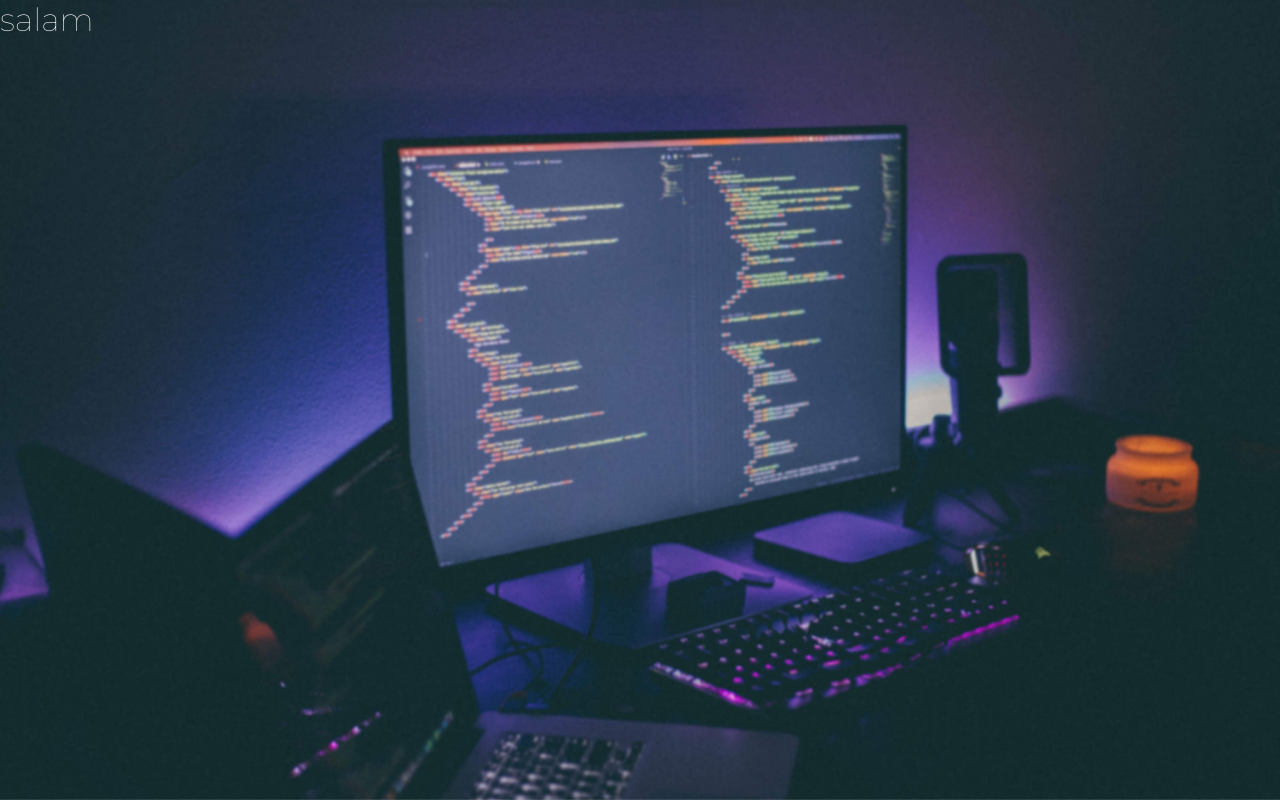
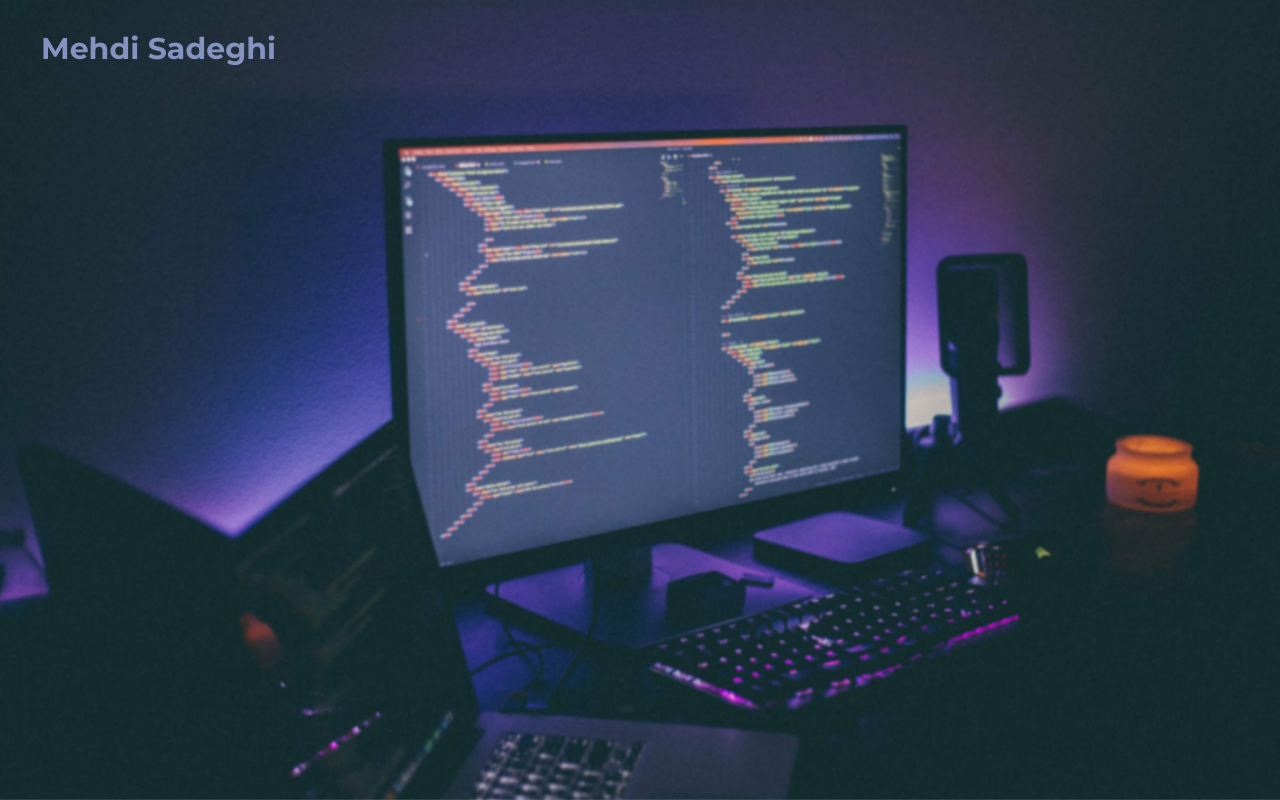
Before and after one commit to MahdiSadeghi26/vue-personal-website, a Vue app: page / in a window 1280 px wide. Built offline with nearby package versions, Linux system fonts and the light colour scheme.

Commit message:
layoting main container and styling title

```diff
--- a/src/App.vue
+++ b/src/App.vue
@@ -1,21 +1,38 @@
-<script setup></script>
+<script setup>
+
+</script>
 
 <template>
   <div class="container">
-    <h1 class="title">salam</h1>
+   <div class="leftSide"><h1>Mehdi Sadeghi</h1></div>
+   <div class="rightSide"></div>
   </div>
 </template>
 
 <style scoped lang="scss">
-.container {
-  background: url("/image/background.jpg") no-repeat fixed center;
-  background-size: cover;
-  width: 100vw;
-  height: 100vh;
-  .title {
-    color: white;
-    font-family: "Montserrat";
-    font-weight: 100;
-  }
+.container{
+    background: url("/image/background.jpg")no-repeat fixed center;
+    background-size: cover;
+    width: 100vw;
+    height: 100vh;
+    display: grid;
+    grid-template-columns: 50% 50%;
+    .leftSide{
+      display: flex;
+      flex-direction: column;
+      padding: 30px 0 15px 41px;
+      h1{
+      color: #8493BF;
+      font-family: "Montserrat";
+      font-weight: 700;
+      font-size: 30px;
+      &:hover{
+        color: #9caee4;
+      }
+    }
+    }
+    .rightSide{
+
+    }
 }
 </style>
```
